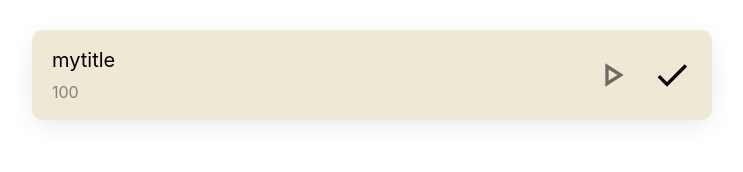
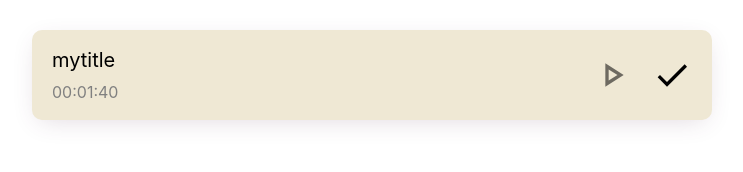
Before and after one commit to Asela24/toDoApp, a React (Create React App) app: page / in a window 1280 px wide. Shown: the top 172 px of the page, without its empty margins (268-1011 px from the left). Built offline with nearby package versions, Linux system fonts and the light colour scheme.

Commit message:
convert sec to time

```diff
--- a/src/shared/ui/task/Task.tsx
+++ b/src/shared/ui/task/Task.tsx
@@ -1,25 +1,35 @@
 import { FC } from 'react';
-import useStyle from './Task.styles';
 import PlayArrowOutlinedIcon from '@material-ui/icons/PlayArrowOutlined';
 import PauseOutlinedIcon from '@material-ui/icons/PauseOutlined';
 import DoneOutlinedIcon from '@material-ui/icons/DoneOutlined';
 import CloseOutlinedIcon from '@material-ui/icons/CloseOutlined';
+import useStyle from './Task.styles';
 
 // eslint-disable-next-line no-use-before-define,react/function-component-definition
 export const Task: FC<TaskProps> = ({
   title, timer, isFinished = false, isActive = false,
 }) => {
   const classes = useStyle();
-    return (
+  const convertTime = () => {
+    const sec = timer % 60;
+    const hours = Math.floor(timer / 60 / 60);
+    const min = Math.floor(timer / 60) - (hours * 60);
+    return [
+      hours.toString().padStart(2, '0'),
+      min.toString().padStart(2, '0'),
+      sec.toString().padStart(2, '0'),
+    ].join(':');
+  };
+  return (
     <div className={classes.taskContainer}>
       <div className={classes.informContainer}>
-          <div className={classes.taskTitle}>{title}</div>
-          <div className={classes.taskTimer}>{timer}</div>
+        <div className={classes.taskTitle}>{title}</div>
+        <div className={classes.taskTimer}>{convertTime()}</div>
       </div>
-        <div className={classes.actionsContainer}>
-            {isActive ? <PlayArrowOutlinedIcon fontSize='inherit' color='action'/> : <PauseOutlinedIcon fontSize='inherit'/>}
-            {isFinished ? <DoneOutlinedIcon fontSize='inherit'/> : <CloseOutlinedIcon fontSize='inherit' /> }
-        </div>
+      <div className={classes.actionsContainer}>
+        {isActive ? <PlayArrowOutlinedIcon fontSize="inherit" color="action" /> : <PauseOutlinedIcon fontSize="inherit" />}
+        {isFinished ? <DoneOutlinedIcon fontSize="inherit" /> : <CloseOutlinedIcon fontSize="inherit" /> }
+      </div>
     </div>
   );
 };
```
